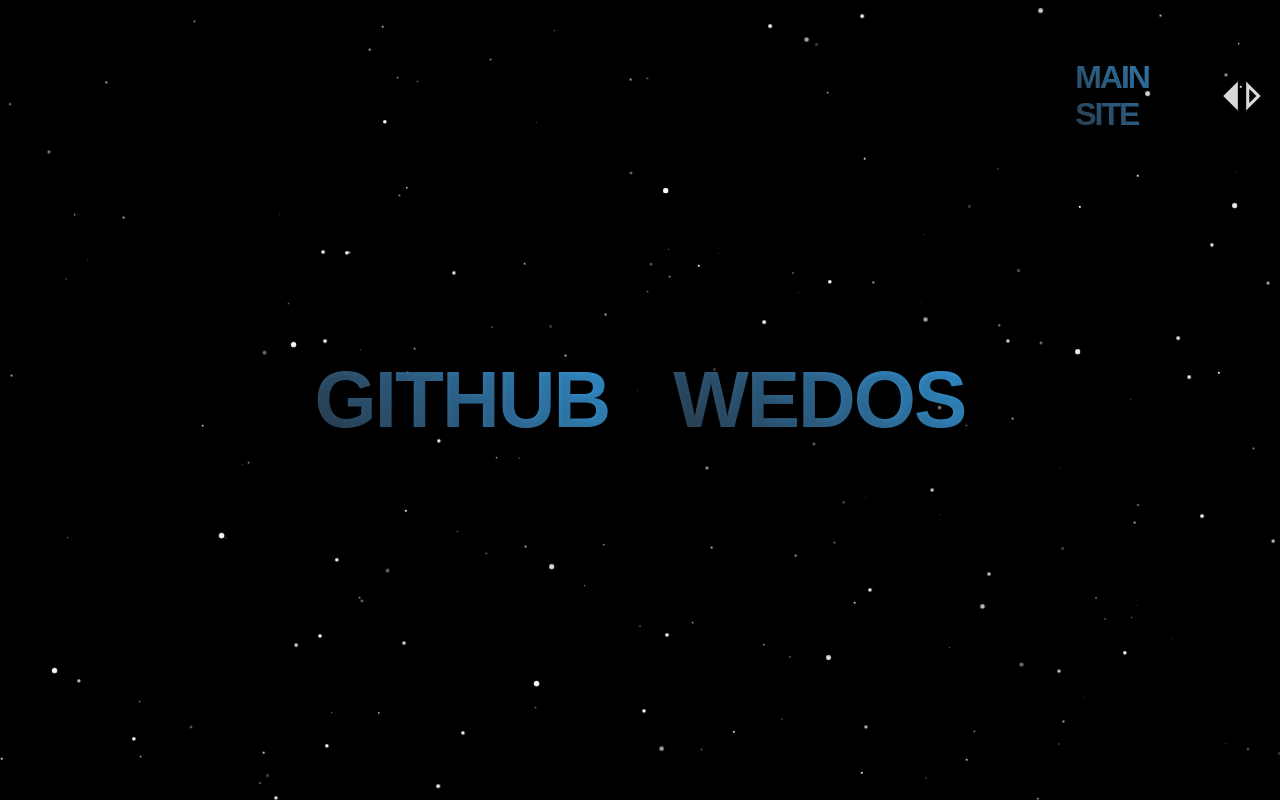
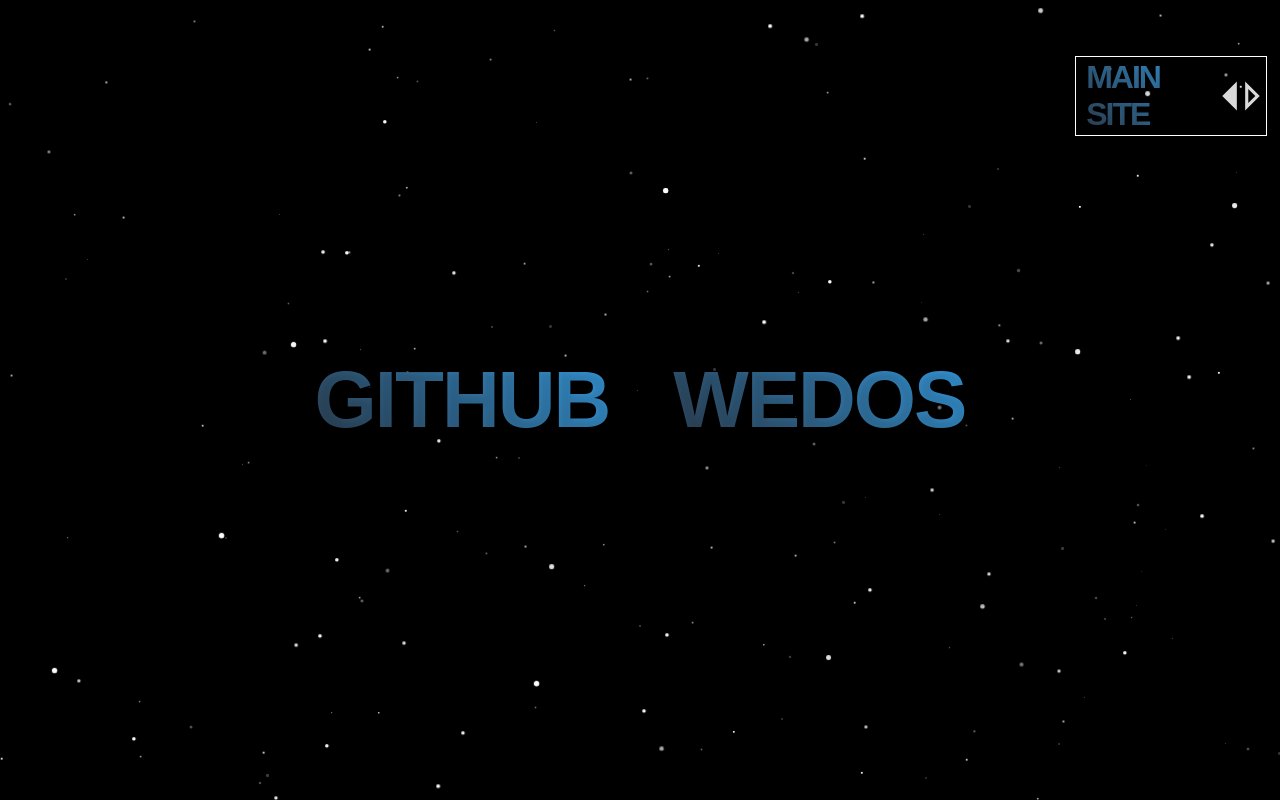
Before and after one commit to Dav1dko59/update-site, a plain HTML site: page index.html in a window 1280 px wide. Drawn offline with Linux system fonts and the light colour scheme.

Commit message:
Update style.css

```diff
--- a/style.css
+++ b/style.css
@@ -76,6 +76,10 @@ body {
     display: flex;
     justify-content: center;
     align-items: center;
+    border-width: 1px;
+    border-style: solid;
+    border-color: white;
+    padding-left:10px;
 
 }
 .update-text {
```
